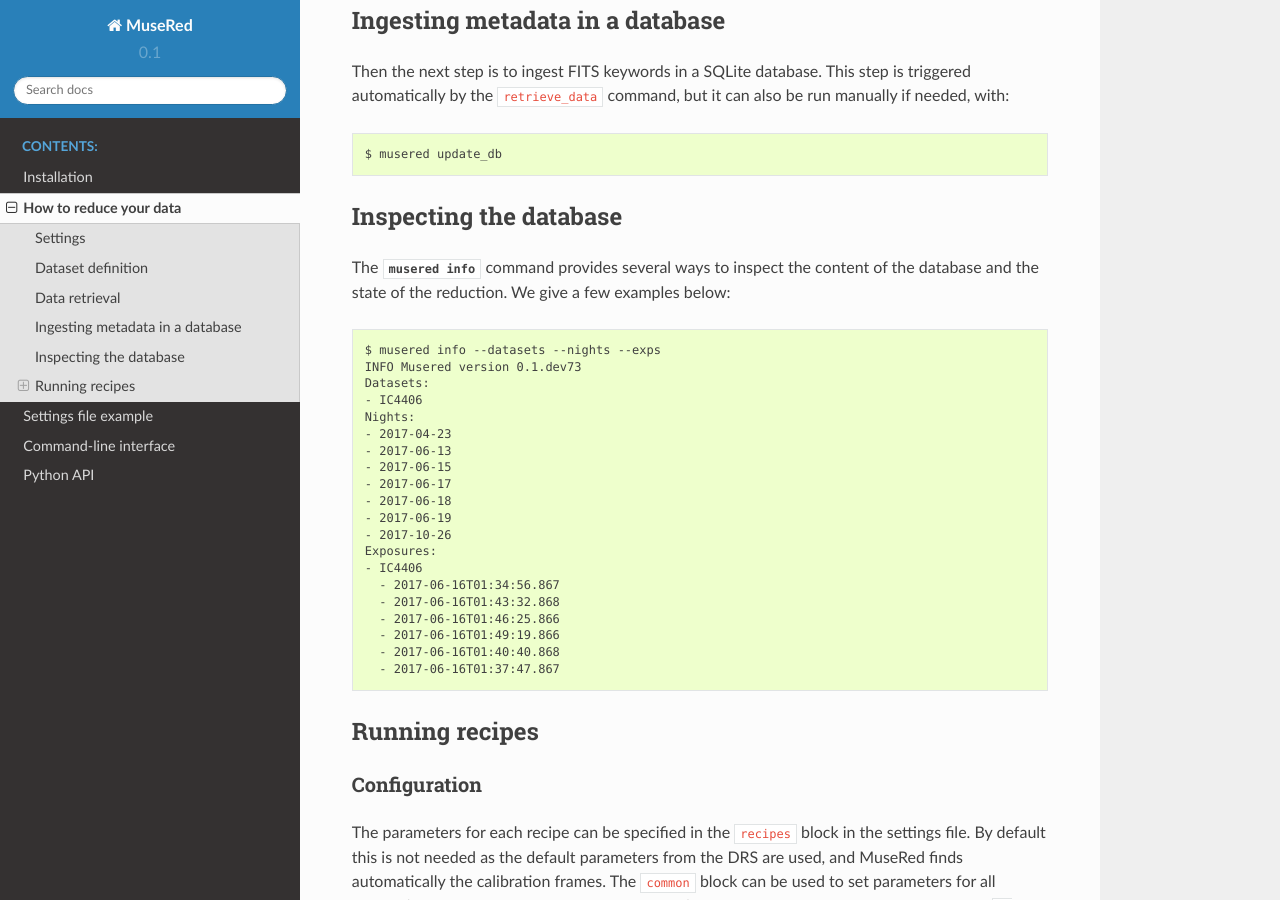
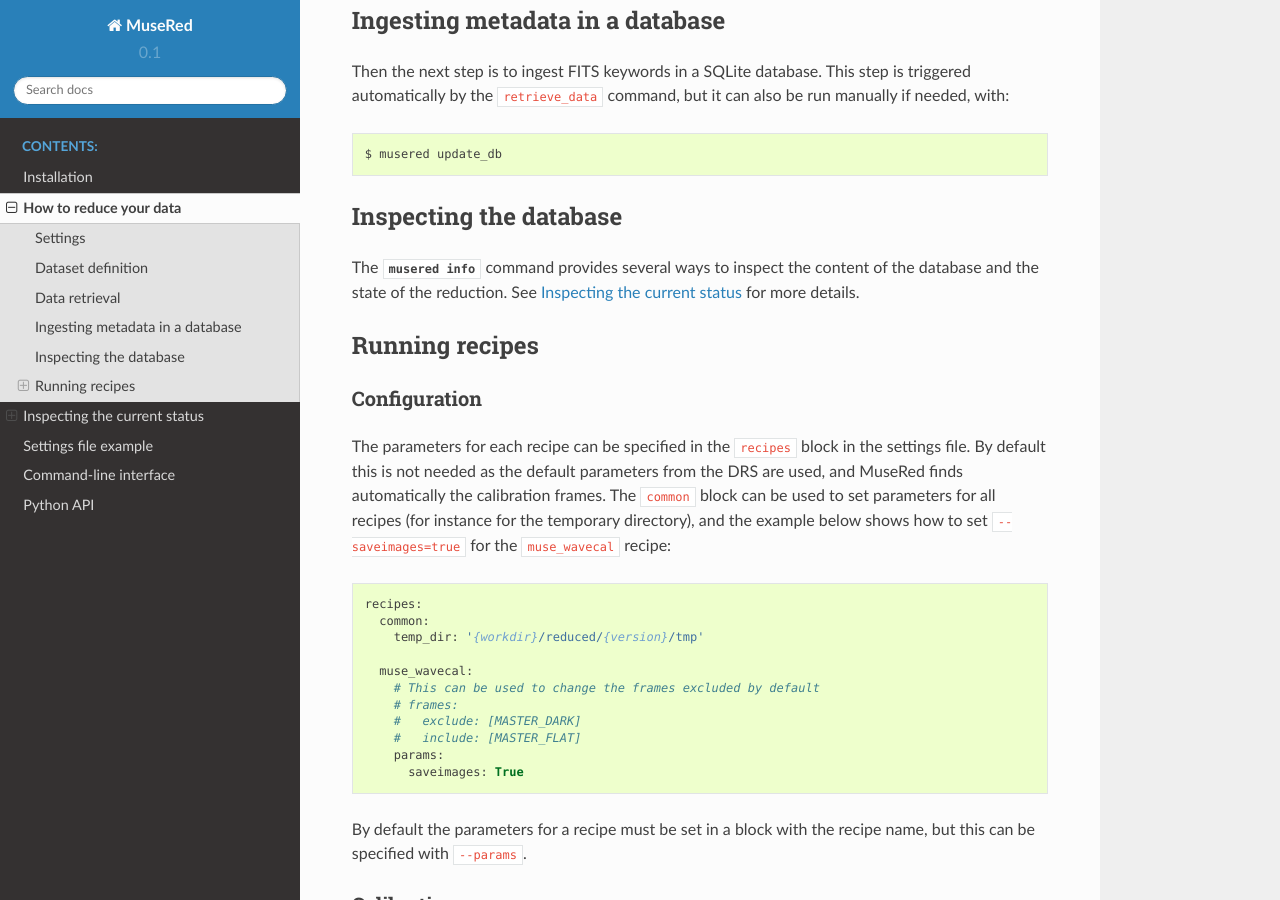
Before and after one commit to musevlt/musered, a Sphinx documentation site: the page built from docs/tutorial.rst, in a window 1280 px wide and 900 px high, scrolled down 2328 px. Built offline with Sphinx 7.4.7 and the Read the Docs theme 2.0.0, drawn with Linux system fonts in a browser that asks for light colours.

Commit message:
Add doc about musered info

```diff
--- a/docs/conf.py
+++ b/docs/conf.py
@@ -53,7 +53,8 @@ extensions = [
     'numpydoc',
     'sphinx_automodapi.automodapi',
     'sphinx_automodapi.smart_resolver',
-    'sphinx_click.ext'
+    'sphinx_click.ext',
+    'sphinxcontrib.programoutput'
 ]
 
 # Add any paths that contain templates here, relative to this directory.
--- a/docs/index.rst
+++ b/docs/index.rst
@@ -16,6 +16,7 @@ recipes from the MUSE pipeline on the calibrations and science exposures.
 
    installation
    tutorial
+   inspect
    settings
    cli
    api
--- a/docs/tutorial.rst
+++ b/docs/tutorial.rst
@@ -94,29 +94,7 @@ Inspecting the database
 -----------------------
 
 The `musered info` command provides several ways to inspect the content of the
-database and the state of the reduction. We give a few examples below::
-
-    $ musered info --datasets --nights --exps
-    INFO Musered version 0.1.dev73
-    Datasets:
-    - IC4406
-    Nights:
-    - 2017-04-23
-    - 2017-06-13
-    - 2017-06-15
-    - 2017-06-17
-    - 2017-06-18
-    - 2017-06-19
-    - 2017-10-26
-    Exposures:
-    - IC4406
-      - 2017-06-16T01:34:56.867
-      - 2017-06-16T01:43:32.868
-      - 2017-06-16T01:46:25.866
-      - 2017-06-16T01:49:19.866
-      - 2017-06-16T01:40:40.868
-      - 2017-06-16T01:37:47.867
-
+database and the state of the reduction. See :doc:`inspect` for more details.
 
 Running recipes
 ---------------
--- a/setup.py
+++ b/setup.py
@@ -45,7 +45,7 @@ setup(
     include_package_data=True,
     zip_safe=False,
     install_requires=['mpdaf', 'python-cpl', 'tqdm', 'dataset', 'PyYAML',
-                      'click', 'astroquery>0.3.8', 'secretstorage<3.0'],
+                      'click', 'astroquery>0.3.8'],
     extras_require={
         'all': ['click_completion', 'click-repl'],
     },
```
Also changed, not shown: docs/inspect.rst (added, +64 -0 lines), 2 other files.
